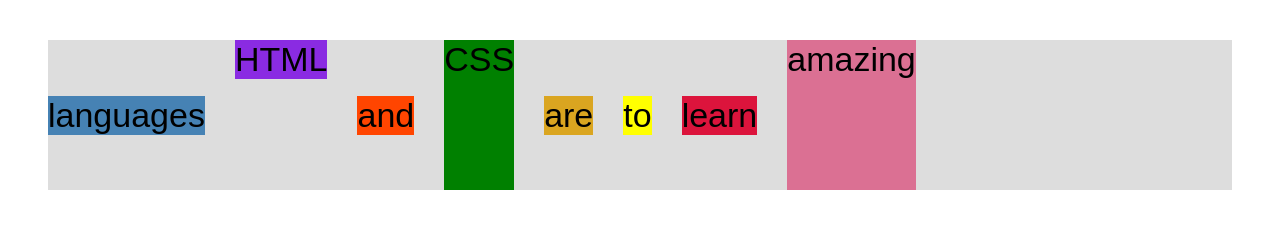
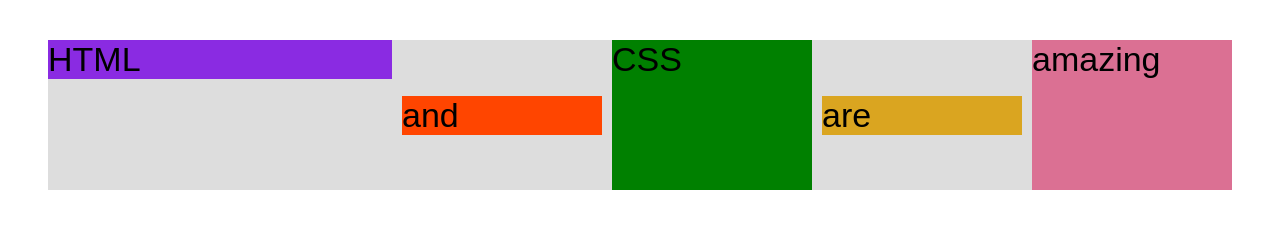
Before and after one commit to barbara-amaral/HTML-CSS-Course, a plain HTML site: page flexbox.html in a window 1280 px wide. Drawn offline with Linux system fonts and the light colour scheme.

Commit message:
Demonstrating the flex property.

```diff
--- a/flexbox.html
+++ b/flexbox.html
@@ -42,18 +42,30 @@
         /* FLEXBOX */
 
         display: flex;
-        align-items: center; /*vertical*/
-        justify-content: flex-start; /*horizontal*/
-        gap: 30px;
+        align-items: center; /* vertical */
+        justify-content: flex-start; /* horizontal */
+        gap: 10px;
       }
 
       .el {
-        /* margin-right: 30px; */
+        /*
+        DEFAULTS:
+        flex-grow: 0;
+        flex-shrink: 1;
+        flex-basis: auto; */
+
+        /* flex-basis: 200px;
+        flex-shrink: 0; */
+        flex: 0 0 200px; /* shorthand property */
+
+        /* flex-grow: 1; */
+        /* flex: 1; */
       }
 
       .el--1 {
         align-self: flex-start;
         /* order: 2; */
+        flex-grow: 2;
       }
 
       .el--5 {
@@ -73,9 +85,9 @@
       <div class="el el--3">CSS</div>
       <div class="el el--4">are</div>
       <div class="el el--5">amazing</div>
-      <div class="el el--6">languages</div>
+      <!-- <div class="el el--6">languages</div>
       <div class="el el--7">to</div>
-      <div class="el el--8">learn</div>
+      <div class="el el--8">learn</div> -->
     </div>
   </body>
 </html>
```
